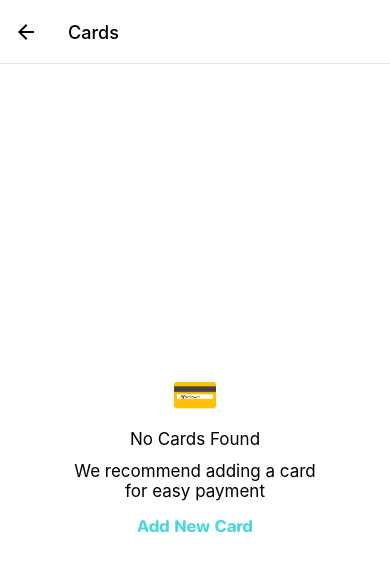
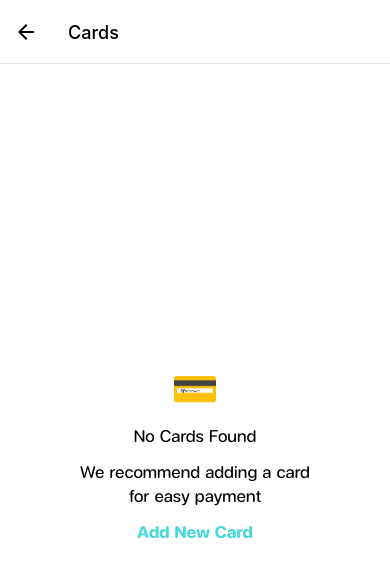
Before and after one commit to AsgardPavlov/nest-react-native-chat, a React Native app in the folder mobile/: screen /Cards in a window 390 px wide. Shown: the top 578 px of the page. Built offline with nearby package versions, Linux system fonts and the light colour scheme.

Commit message:
fix CardsEmptyStatement fontFamily

```diff
--- a/mobile/src/screens/Cards/components/CardsEmptyStatement.tsx
+++ b/mobile/src/screens/Cards/components/CardsEmptyStatement.tsx
@@ -33,6 +33,7 @@ const styles = StyleSheet.create({
     fontSize: fontPixel(40)
   },
   text: {
+    ...commonStyles.defaultFont,
     fontSize: fontSize.medium,
     textAlign: "center"
   },
```
